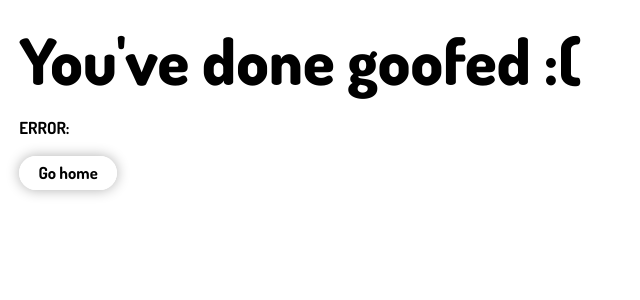
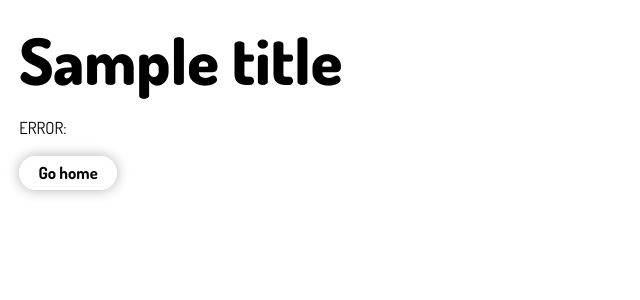
Before and after one commit to JoranQuack/TopInfinity, a Flask app: template templates/error.html in a window 1280 px wide. Shown: the top 300 px of the page, without its empty margins (0-640 px from the left). Run offline with Flask 2, Linux system fonts and the light colour scheme; the template is opened without the code that fills it: most values are stand-ins (such as "Sample title", 1, 10 or a date in 2020).

Commit message:
sign in page redirect instead of 500 error

```diff
--- a/app.py
+++ b/app.py
@@ -275,6 +275,8 @@ def checkcreds():
     session['color'] = "#5630a8"
     if usercreds[0][5]:
         session['color'] = usercreds[0][5]
+    if error == "Please sign in first":
+        return redirect(request.referrer)
     return redirect(url_for('home'))
 
 
@@ -649,13 +651,18 @@ def admin():
 # 404 ERROR HANDLING
 @app.errorhandler(404)
 def error_404(error):
-    return render_template('error.html', error=error), 404
+    title = "Oops! That page doesn't exist!"
+    return render_template('error.html', title=title, error=error), 404
 
 
 # 500 ERROR HANDLING
 @app.errorhandler(500)
 def error_500(error):
-    return render_template('error.html', error=error), 500
+    title = ":( there has been an error"
+    if 'username' not in session:
+        error = "Please sign in first"
+        return render_template('signin.html', error=error)
+    return render_template('error.html', title=title, error=error), 500
 
 
 # ------------------------------------------ RUNNING THE APP  ------------------------------------------ #
--- a/templates/error.html
+++ b/templates/error.html
@@ -9,8 +9,13 @@
     <link rel="icon" href="{{url_for('static', filename='websitecomponents/error.png')}}">
 </head>
 <body class="errorpage-body">
-    <h1>You've done goofed :(</h1>
-    <p><b>ERROR: </b>{{error}}</p>
+    <h1>{{title}}</h1>
+    <p>ERROR: {{error}}</p>
+
+    {%if title == "Looks like you aren't signed in!"%}
+    <a class="button" href="{{url_for('signin')}}">Sign in</a>
+    {%else%}
     <a class="button" href="{{url_for('checkcreds')}}">Go home</a>
+    {%endif%}
 </body>
 </html>
```
